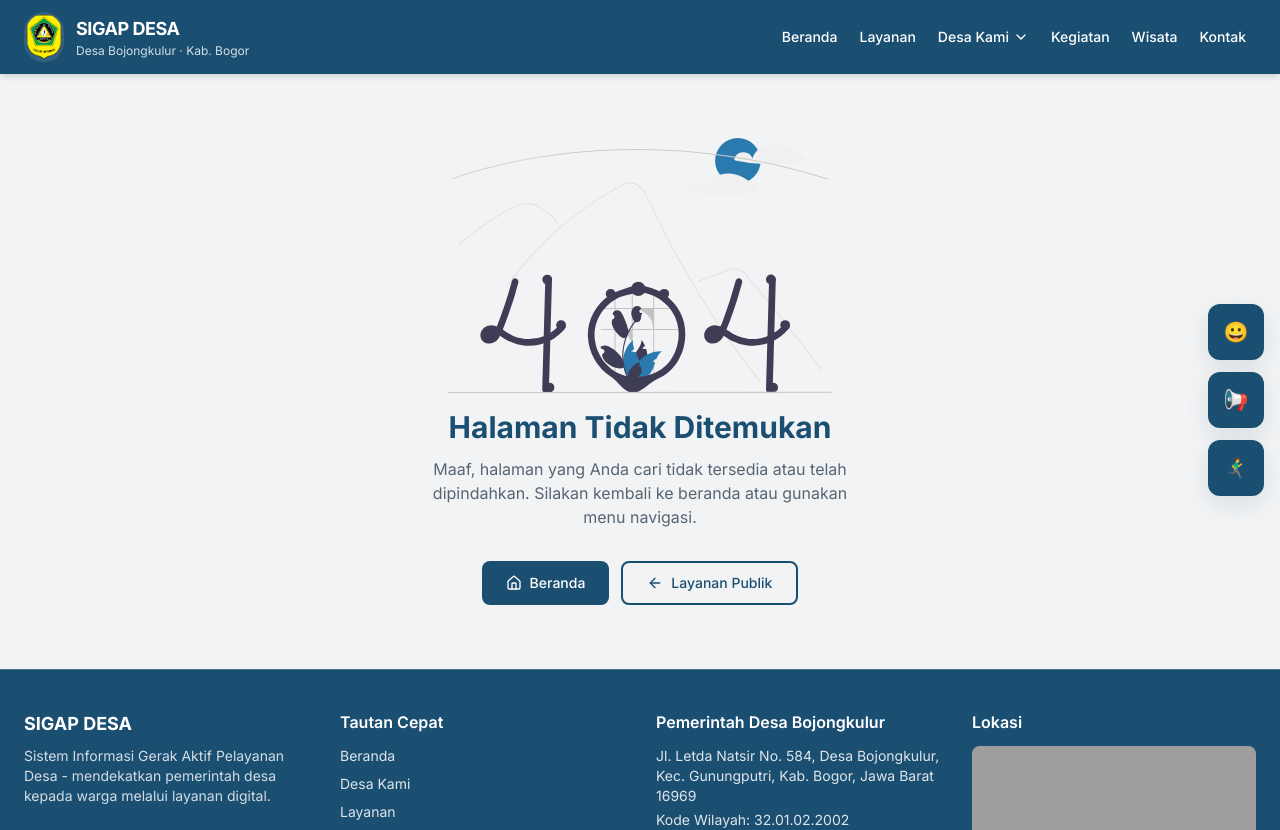
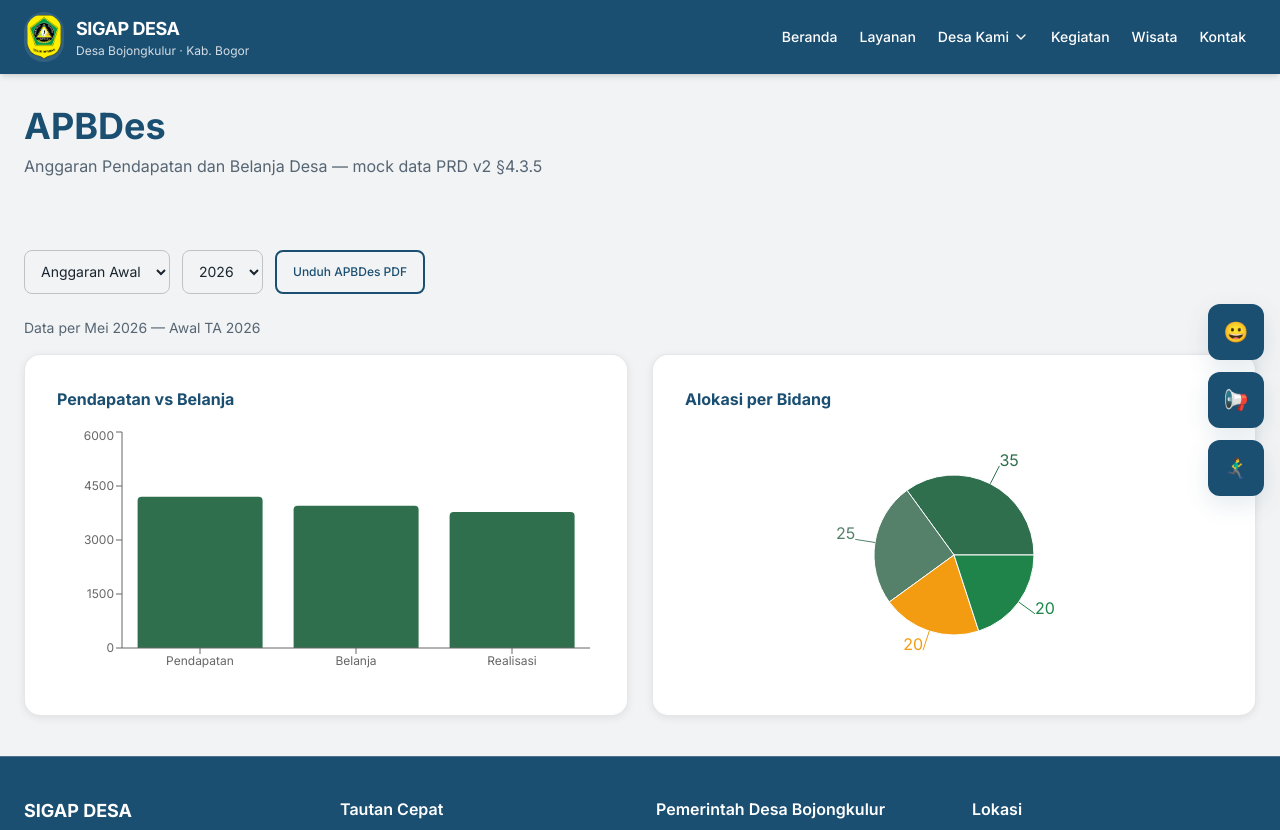
Before and after one commit to inspiralabs/teras-desa-app, a Next.js app: page /apbdes in a window 1280 px wide. Before the commit this address had no page. Shown: the top 830 px of the page. Built offline with nearby package versions, Linux system fonts and the light colour scheme; grey boxes are pictures that could not be loaded.

Commit message:
Add APBDes page with charts and data selection; update color scheme in DataDesa page

```diff
--- /dev/null
+++ b/src/app/apbdes/page.tsx
@@ -0,0 +1,125 @@
+"use client";
+
+import { useState } from "react";
+import {
+  Bar,
+  BarChart,
+  Cell,
+  Pie,
+  PieChart,
+  ResponsiveContainer,
+  Tooltip,
+  XAxis,
+  YAxis,
+} from "recharts";
+import { PageContentBoundary } from "@/components/layout/PageContentBoundary";
+import { PageHero } from "@/components/layout/PageHero";
+import { SectionShell, SectionCard } from "@/components/ui/SectionShell";
+import { FadeIn } from "@/components/motion/FadeIn";
+import { Button } from "@/components/ui/button";
+import { toast } from "sonner";
+
+const apbdesData = [
+  { name: "Pendapatan", jumlah: 4200 },
+  { name: "Belanja", jumlah: 3950 },
+  { name: "Realisasi", jumlah: 3780 },
+];
+
+const pieData = [
+  { name: "Bidang Pembangunan", value: 35 },
+  { name: "Bidang Pemerintahan", value: 25 },
+  { name: "Bidang Pemberdayaan", value: 20 },
+  { name: "Bidang Lainnya", value: 20 },
+];
+
+const COLORS = ["#2F6F4E", "#55816A", "#F39C12", "#1E8449"];
+
+export default function ApbdesPage() {
+  const [tahun, setTahun] = useState("2026");
+  const [jenis, setJenis] = useState("Awal");
+
+  return (
+    <PageContentBoundary>
+      <PageHero
+        title="APBDes"
+        description="Anggaran Pendapatan dan Belanja Desa — mock data PRD v2 §4.3.5"
+      />
+      <SectionShell className="pt-0">
+        <div className="mb-6 flex flex-wrap gap-3">
+          <select
+            className="rounded-lg border border-mid-gray px-3 py-2 text-sm"
+            value={jenis}
+            onChange={(e) => setJenis(e.target.value)}
+          >
+            <option value="Awal">Anggaran Awal</option>
+            <option value="Perubahan">Perubahan</option>
+            <option value="Realisasi">Realisasi</option>
+          </select>
+          <select
+            className="rounded-lg border border-mid-gray px-3 py-2 text-sm"
+            value={tahun}
+            onChange={(e) => setTahun(e.target.value)}
+          >
+            <option value="2026">2026</option>
+            <option value="2025">2025</option>
+          </select>
+          <Button
+            type="button"
+            variant="outline"
+            size="sm"
+            onClick={() => toast.info("Unduh APBDes PDF — mock")}
+          >
+            Unduh APBDes PDF
+          </Button>
+        </div>
+
+        <p className="mb-4 text-sm text-dark-gray">
+          Data per Mei 2026 — {jenis} TA {tahun}
+        </p>
+
+        <div className="grid gap-6 lg:grid-cols-2">
+          <FadeIn>
+            <SectionCard>
+              <h2 className="font-bold text-primary">Pendapatan vs Belanja</h2>
+              <div className="mt-4 h-64">
+                <ResponsiveContainer width="100%" height="100%">
+                  <BarChart data={apbdesData}>
+                    <XAxis dataKey="name" tick={{ fontSize: 12 }} />
+                    <YAxis tick={{ fontSize: 12 }} />
+                    <Tooltip />
+                    <Bar dataKey="jumlah" fill="#2F6F4E" radius={[4, 4, 0, 0]} />
+                  </BarChart>
+                </ResponsiveContainer>
+              </div>
+            </SectionCard>
+          </FadeIn>
+          <FadeIn>
+            <SectionCard>
+              <h2 className="font-bold text-primary">Alokasi per Bidang</h2>
+              <div className="mt-4 h-64">
+                <ResponsiveContainer width="100%" height="100%">
+                  <PieChart>
+                    <Pie
+                      data={pieData}
+                      dataKey="value"
+                      nameKey="name"
+                      cx="50%"
+                      cy="50%"
+                      outerRadius={80}
+                      label
+                    >
+                      {pieData.map((_, i) => (
+                        <Cell key={i} fill={COLORS[i % COLORS.length]} />
+                      ))}
+                    </Pie>
+                    <Tooltip />
+                  </PieChart>
+                </ResponsiveContainer>
+              </div>
+            </SectionCard>
+          </FadeIn>
+        </div>
+      </SectionShell>
+    </PageContentBoundary>
+  );
+}
--- a/src/app/data-desa/page.tsx
+++ b/src/app/data-desa/page.tsx
@@ -29,7 +29,7 @@ const pekerjaan = [
   { name: "PNS/TNI/Polri", jumlah: 95 },
 ];
 
-const COLORS = ["#1B4F72", "#2E86C1", "#F39C12", "#1E8449"];
+const COLORS = ["#2F6F4E", "#55816A", "#F39C12", "#1E8449"];
 
 export default function DataDesaPage() {
   return (
@@ -66,7 +66,7 @@ export default function DataDesaPage() {
                     <XAxis type="number" />
                     <YAxis dataKey="name" type="category" width={100} tick={{ fontSize: 12 }} />
                     <Tooltip />
-                    <Bar dataKey="jumlah" fill="#1B4F72" radius={[0, 4, 4, 0]} />
+                    <Bar dataKey="jumlah" fill="#2F6F4E" radius={[0, 4, 4, 0]} />
                   </BarChart>
                 </ResponsiveContainer>
               </div>
```
